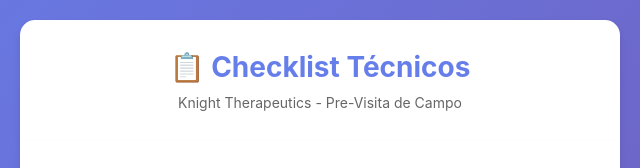
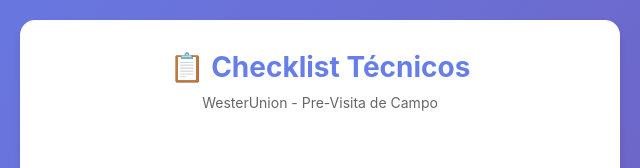
Before and after one commit to clebherz-droid/checklistwueco, a plain HTML site: page index.html in a window 1280 px wide. Shown: the top 168 px of the page, 320-960 px from the left. Drawn offline with Linux system fonts and the light colour scheme.

Commit message:
Update index.html

```diff
--- a/index.html
+++ b/index.html
@@ -9,7 +9,7 @@
   <meta name="apple-mobile-web-app-status-bar-style" content="black-translucent">
   <meta name="apple-mobile-web-app-title" content="Checklist Técnicos">
 
-  <title>Checklist Técnicos - Knight Therapeutics</title>
+  <title>Checklist Técnicos - WesterUnion</title>
 
   <!-- PWA Manifest -->
   <link rel="manifest" href="manifest.json">
@@ -332,7 +332,7 @@
   <div class="container">
     <div class="header">
       <h1>📋 Checklist Técnicos</h1>
-      <p>Knight Therapeutics - Pre-Visita de Campo</p>
+      <p>WesterUnion - Pre-Visita de Campo</p>
     </div>
 
     <div class="form-section">
```
